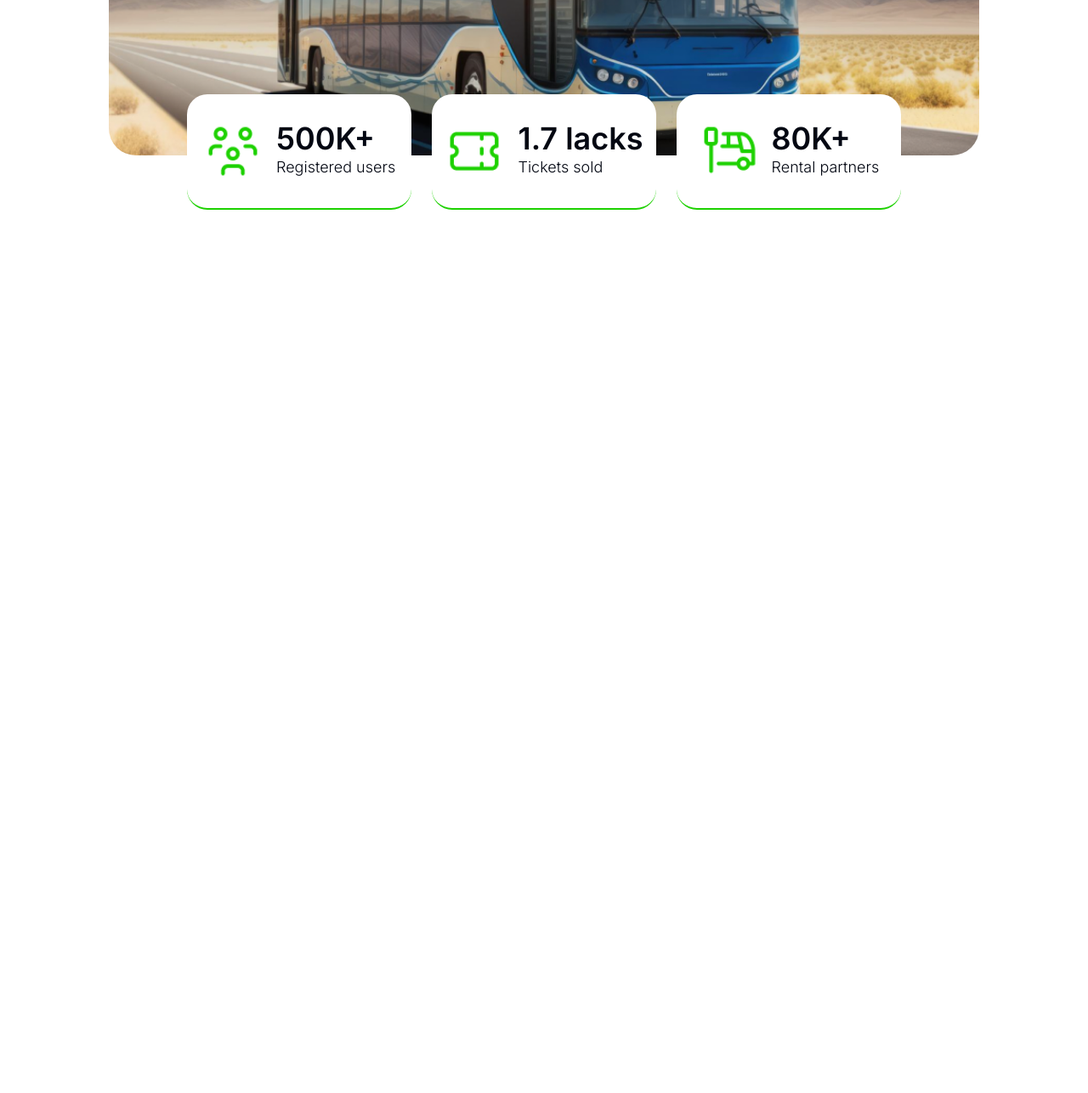
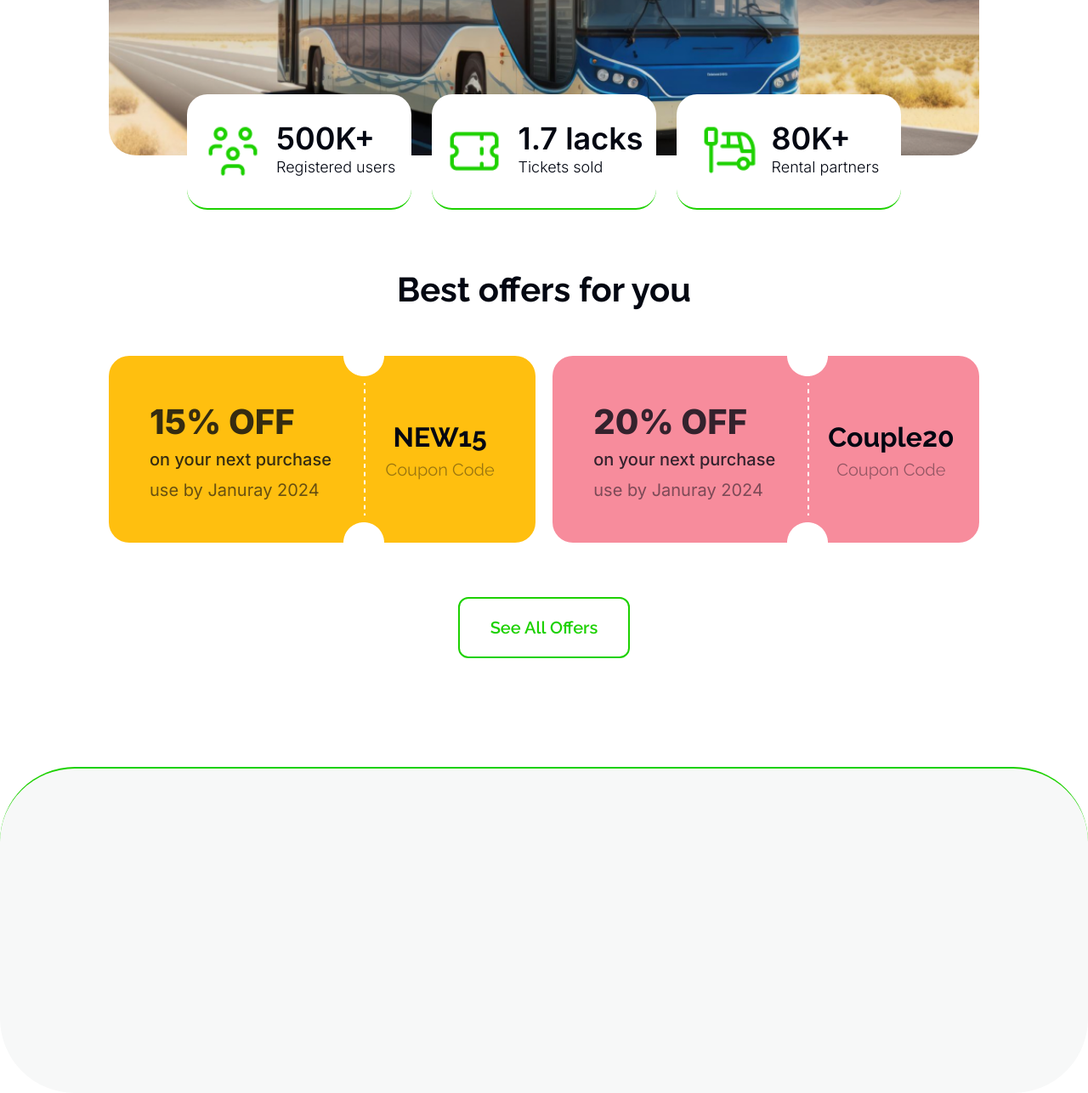
Before and after one commit to ay0-0n/b9-a4, a plain HTML site: page index.html in a window 1280 px wide. Shown: the part 525-1812 px from the top of the page at 85% size. Before the commit the page ends 800 px from the top, so only its background shows below. Drawn offline with nearby package versions, Linux system fonts and the light colour scheme.

Commit message:
offter section

```diff
--- a/index.html
+++ b/index.html
@@ -24,6 +24,9 @@
                 'offer-bg2': '#F78C9C',
                 'txt':'#030712',
                 'txt-small':'rgba(3, 7, 18, 0.60)',
+                'txt-small2':'rgba(3, 7, 18, 0.80)',
+                'txt-small3':'rgba(3, 7, 18, 0.50)',
+                'txt-small4':'rgba(3, 7, 18, 0.40)',
               }
             }
           }
@@ -85,7 +88,8 @@
                       <h1 class="text-4xl md:text-6xl font-bold text-white">End-to-End Travel with</h1>
                       <h1 class="text-4xl md:text-6xl font-bold text-primary py-6">P Paribahan</h1>
                       <p class="text-sm md:text-lg font-light text-white font-inter mb-7 md:mb-10">Explore our vast network of routes, choose your seats, experience comfort, reliability, and affordability with E-Ticket.</p>
-                      <a href='#' class=" rounded-xl hover:bg-white hover:text-primary border-none bg-primary px-7 py-5 text-txt text-xl font-semibold">Buy Tickets</a>
+                      <!--Hero Button-->
+                      <a href='#ticket-section' class=" rounded-xl hover:bg-white hover:text-primary border-none bg-primary px-7 py-5 text-txt text-xl font-semibold">Buy Tickets</a>
                   </div>
             </div>
 
@@ -122,9 +126,59 @@
         </section>
 
         <!--Offer Section-->
+        <section class="w-[92%] lg:w-4/5 mx-auto mt-32 text-center">
+          <!--Offer Heading-->
+          <h1 class="text-[2.5rem] font-bold">Best offers for you</h1>
+          <!--Offer-->
+          <div class="flex justify-between items-center flex-col lg:flex-row mt-12">
+              <!--offer1-->
+              <div class="w-full lg:w-[49%] min-h-52 bg-offer-bg1 rounded-3xl flex flex-row justify-between">
+                <!--leftside-->
+                <div class="w-[55%] flex flex-col justify-center items-start pl-12 font-inter">
+                  <h2 class="text-[2.5rem] font-extrabold text-txt-small2">15% OFF</h3>
+                  <h4 class="text-xl font-medium text-txt-small2">on your next purchase</h3>
+                  <p class="text-xl font-normal text-txt-small mt-2">use by Januray 2024</p>
+                </div>
+                <!--rightside-->
+                <div class="w-[45%] flex flex-row justify-between">
+                  <img src="images/cupon-devider.png" alt="">
+                  <div class="flex flex-col justify-center pr-12">
+                    <h3 class="text-[2rem] font-bold text-txt">NEW15</h3>
+                    <p class="text-xl font-normal text-txt-small4">Coupon Code</p>
+                  </div>
+
+                </div>
+              </div>
+
+              <!--offer2-->
+              <div class="w-full lg:w-[49%] min-h-52 bg-offer-bg2 rounded-3xl flex flex-row justify-between">
+                <!--leftside-->
+                <div class="w-[55%] flex flex-col justify-center items-start pl-12 font-inter">
+                  <h2 class="text-[2.5rem] font-extrabold text-txt-small2">20% OFF</h3>
+                  <h4 class="text-xl font-medium text-txt-small2">on your next purchase</h3>
+                  <p class="text-xl font-normal text-txt-small3 mt-2">use by Januray 2024</p>
+                </div>
+                <!--rightside-->
+                <div class="w-[45%] flex flex-row justify-between">
+                  <img src="images/cupon-devider.png" alt="">
+                  <div class="flex flex-col justify-center pr-12">
+                    <h3 class="text-[2rem] font-bold text-txt">Couple20</h3>
+                    <p class="text-xl font-normal text-txt-small4">Coupon Code</p>
+                  </div>
+                </div>
+              </div>
+          </div>
+          <!--Offter Button-->
+          <button class=" rounded-xl hover:bg-primary hover:text-white text-primary border-2 border-primary px-9 py-5 text-xl font-semibold mt-16">See All Offers</button>
+        </section>
+
+        <!--Ticketing Section-->
+        <section id="ticket-section" class="bg-[#F7F8F8] border-t-2 border-primary h-96 w-full mt-32 rounded-[88px]">
+        </section>
     </main>
 
-    <footer>
+    <footer class="">
+
     </footer>
 
     <!--JS Files-->
```
